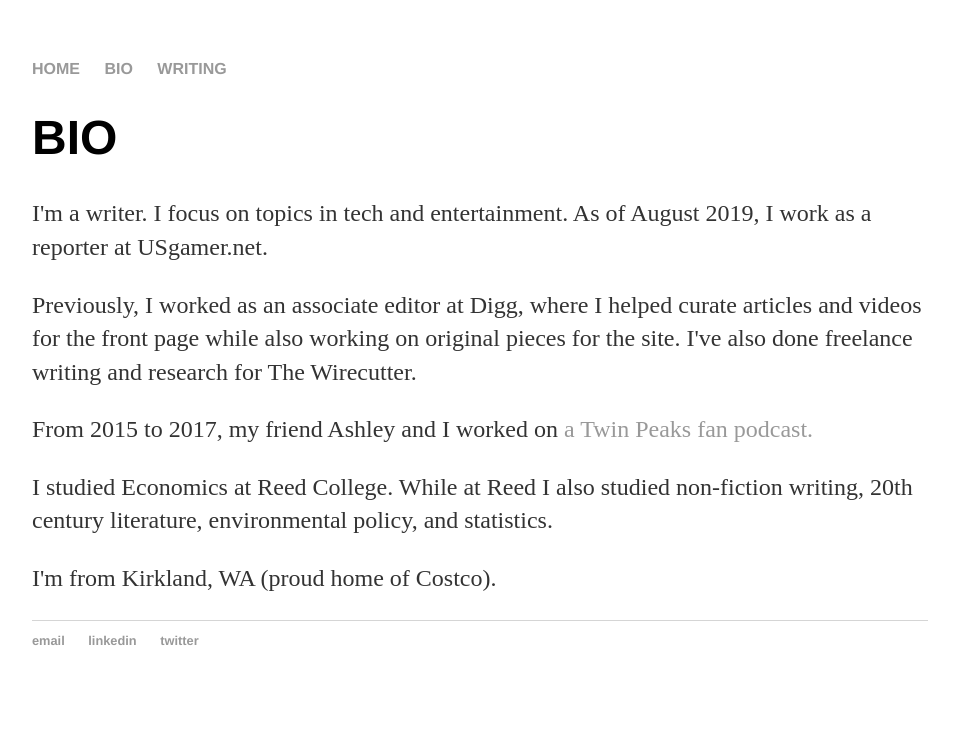
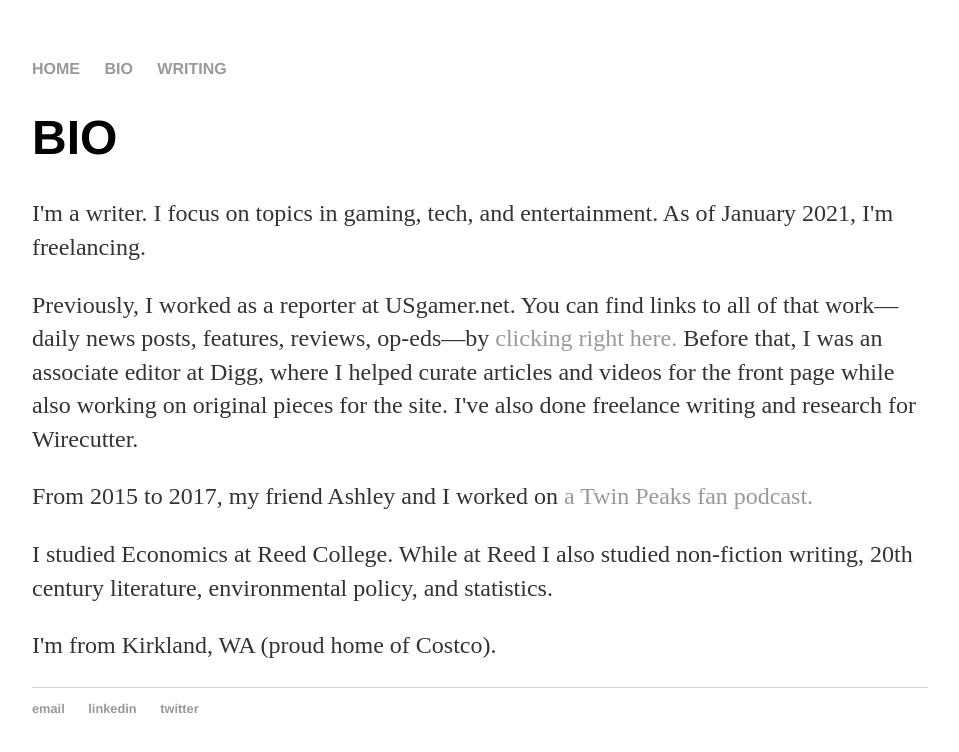
Before and after one commit to mathewolson/mathewolson.github.io, a Jekyll site: the page built from about.html, in a window 1280 px wide. Shown: the top 752 px of the page, without its empty margins (160-1119 px from the left). Built offline with Jekyll 4.4.1, drawn with Linux system fonts in a browser that asks for light colours.

Commit message:
Update about.html

```diff
--- a/about.html
+++ b/about.html
@@ -4,8 +4,8 @@
 ---
 <div class="blurb">
 	<h1>BIO</h1>
-	<p>I'm a writer. I focus on topics in tech and entertainment. As of August 2019, I work as a reporter at USgamer.net. </p>
-	<p>Previously, I worked as an associate editor at Digg, where I helped curate articles and videos for the front page while also working on original pieces for the site. I've also done freelance writing and research for The Wirecutter.</p>
+	<p>I'm a writer. I focus on topics in gaming, tech, and entertainment. As of January 2021, I'm freelancing. </p>
+	<p>Previously, I worked as a reporter at USgamer.net. You can find links to all of that work—daily news posts, features, reviews, op-eds—by <a href="https://www.usgamer.net/authors/2004">clicking right here.</a> Before that, I was an associate editor at Digg, where I helped curate articles and videos for the front page while also working on original pieces for the site. I've also done freelance writing and research for Wirecutter.</p>
 	<p>From 2015 to 2017, my friend Ashley and I worked on <a href="https://twinpeakspeeks.simplecast.fm/">a Twin Peaks fan podcast.</a></p>
 	<p>I studied Economics at Reed College. While at Reed I also studied non-fiction writing, 20th century literature, environmental policy, and statistics.</p>
 	<p>I'm from Kirkland, WA (proud home of Costco).</p>
```
